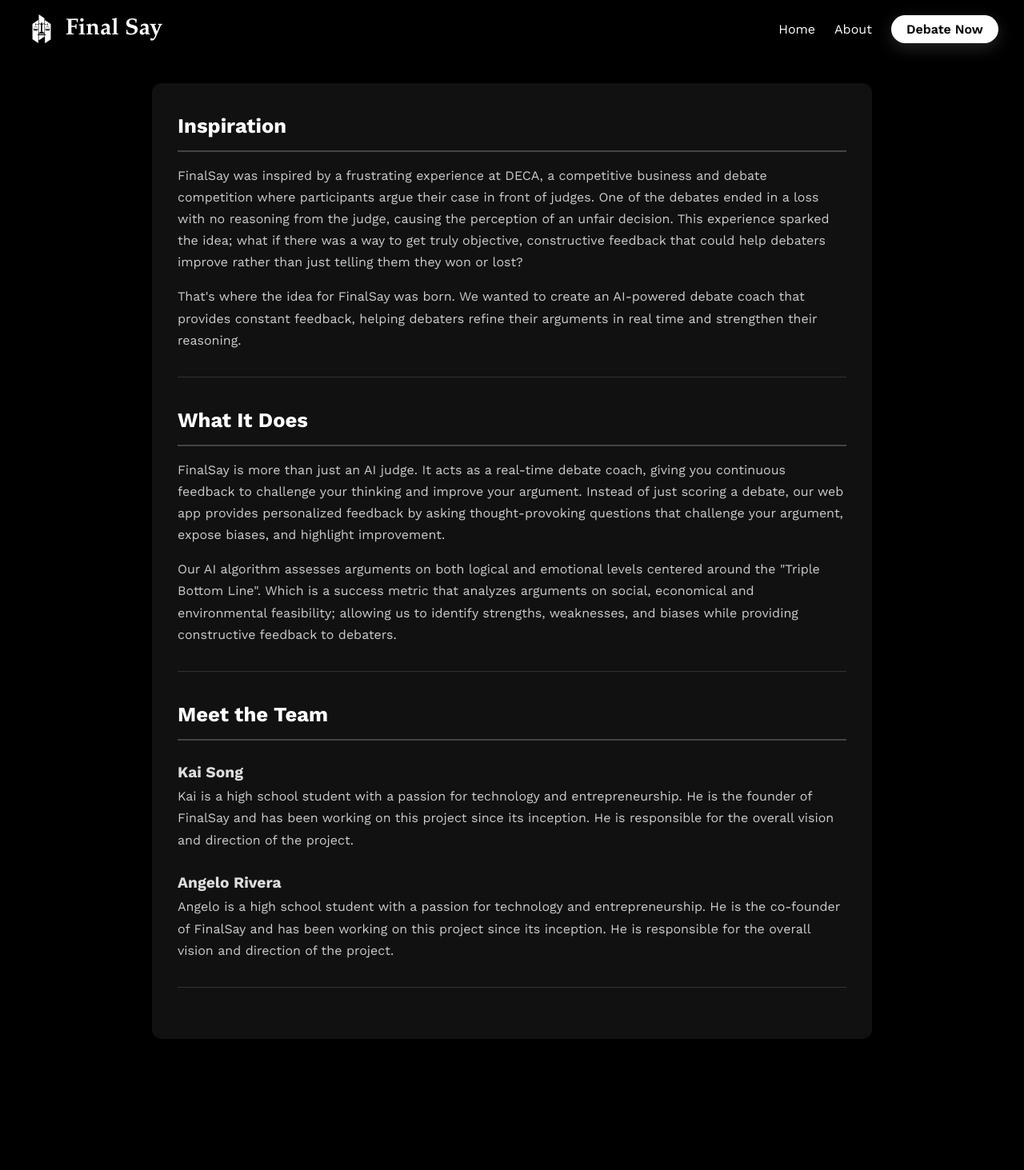
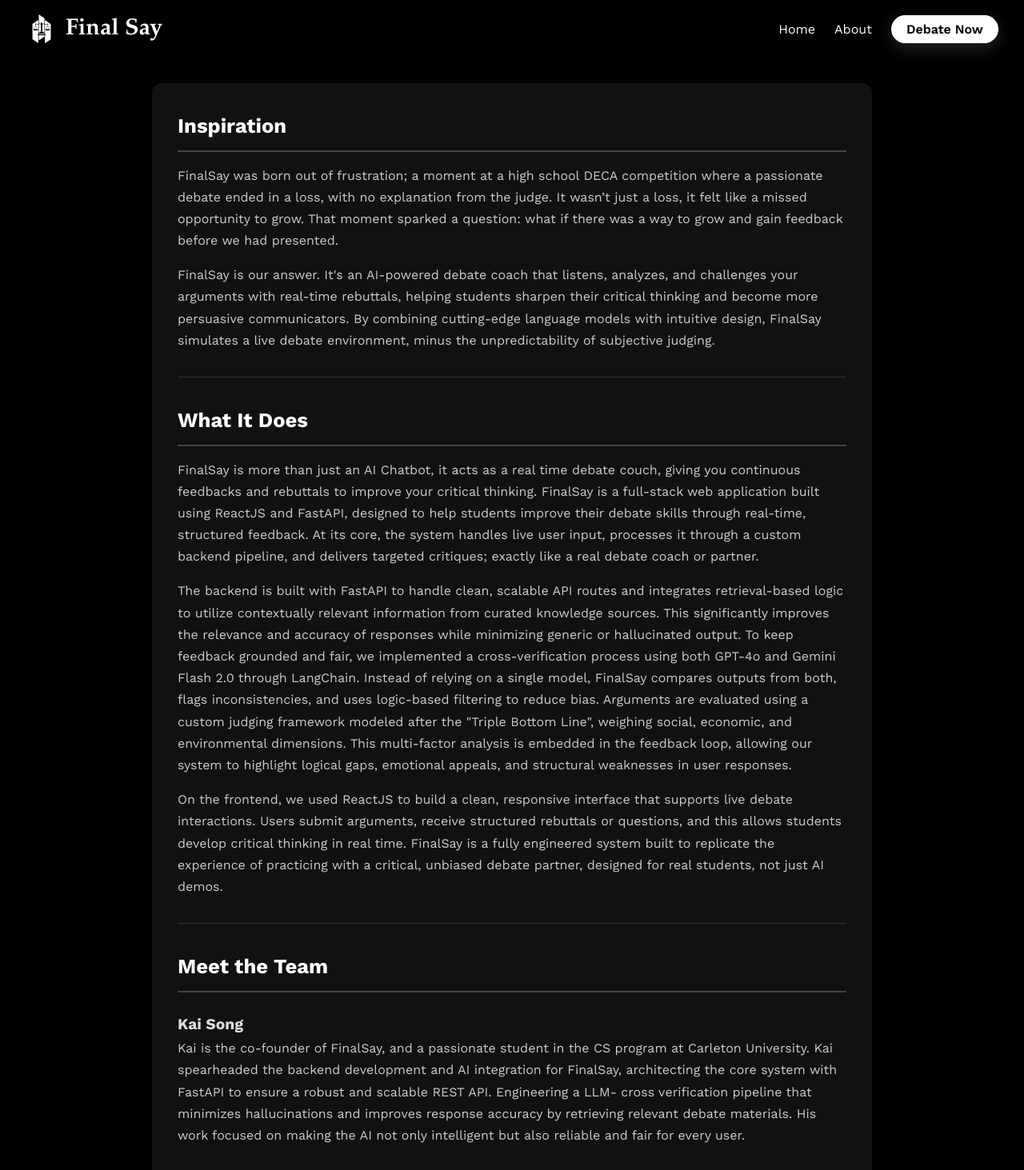
Before and after one commit to KaiSong06/Final-Say, a React (Vite) app in the folder frontend/: page /about in a window 1280 px wide. Shown: the top 1463 px of the page at 80% size. Before the commit the page ends 1331 px from the top, so only its background shows below. Built offline with nearby package versions, Linux system fonts and the light colour scheme.

Commit message:
descriptions

```diff
--- a/frontend/src/pages/About.jsx
+++ b/frontend/src/pages/About.jsx
@@ -3,20 +3,23 @@
   <div className = "about">
     <div className = "inspiration">
       <h3>Inspiration</h3>
-      <p>FinalSay was inspired by a frustrating experience at DECA, a competitive business and debate competition where participants argue their case in front of judges. One of the debates ended in a loss with no reasoning from the judge, causing the perception of an unfair decision. This experience sparked the idea; what if there was a way to get truly objective, constructive feedback that could help debaters improve rather than just telling them they won or lost?</p>
-      <p>That's where the idea for FinalSay was born. We wanted to create an AI-powered debate coach that provides constant feedback, helping debaters refine their arguments in real time and strengthen their reasoning.</p>
+      <p>FinalSay was born out of frustration; a moment at a high school DECA competition where a passionate debate ended in a loss, with no explanation from the judge. It wasn’t just a loss, it felt like a missed opportunity to grow. That moment sparked a question: what if there was a way to grow and gain feedback before we had presented.</p>
+      <p>FinalSay is our answer. It's an AI-powered debate coach that listens, analyzes, and challenges your arguments with real-time rebuttals, helping students sharpen their critical thinking and become more persuasive communicators. By combining cutting-edge language models with intuitive design, FinalSay simulates a live debate environment, minus the unpredictability of subjective judging.</p>
     </div>
     <div className = "what-it-does">
       <h3>What It Does</h3>
-      <p>FinalSay is more than just an AI judge. It acts as a real-time debate coach, giving you continuous feedback to challenge your thinking and improve your argument. Instead of just scoring a debate, our web app provides personalized feedback by asking thought-provoking questions that challenge your argument, expose biases, and highlight improvement.</p>
-      <p>Our AI algorithm assesses arguments on both logical and emotional levels centered around the "Triple Bottom Line". Which is a success metric that analyzes arguments on social, economical and environmental feasibility; allowing us to identify strengths, weaknesses, and biases while providing constructive feedback to debaters.</p>
+      <p>FinalSay is more than just an AI Chatbot, it acts as a real time debate couch, giving you continuous feedbacks and rebuttals to improve your critical thinking. FinalSay is a full-stack web application built using ReactJS and FastAPI, designed to help students improve their debate skills through real-time, structured feedback. At its core, the system handles live user input, processes it through a custom backend pipeline, and delivers targeted critiques; exactly like a real debate coach or partner. </p>
+      <p>The backend is built with FastAPI to handle clean, scalable API routes and integrates retrieval-based logic to utilize contextually relevant information from curated knowledge sources. This significantly improves the relevance and accuracy of responses while minimizing generic or hallucinated output. To keep feedback grounded and fair, we implemented a cross-verification process using both GPT-4o and Gemini Flash 2.0 through LangChain. Instead of relying on a single model, FinalSay compares outputs from both, flags inconsistencies, and uses logic-based filtering to reduce bias. Arguments are evaluated using a custom judging framework modeled after the "Triple Bottom Line", weighing social, economic, and environmental dimensions. This multi-factor analysis is embedded in the feedback loop, allowing our system to highlight logical gaps, emotional appeals, and structural weaknesses in user responses.</p>
+      <p>On the frontend, we used ReactJS to build a clean, responsive interface that supports live debate interactions. Users submit arguments, receive structured rebuttals or questions, and this allows students develop critical thinking  in real time. FinalSay is a fully engineered system built to replicate the experience of practicing with a critical, unbiased debate partner, designed for real students, not just AI demos.</p>
     </div>
     <div className = "meet-the-team">
       <h3>Meet the Team</h3>
       <h4>Kai Song</h4>
-      <p>Kai is a high school student with a passion for technology and entrepreneurship. He is the founder of FinalSay and has been working on this project since its inception. He is responsible for the overall vision and direction of the project.</p>
+      <p>Kai is the co-founder of FinalSay, and a passionate student in the CS program at Carleton University. Kai spearheaded the backend development and AI integration for FinalSay, architecting the core system with FastAPI to ensure a robust and scalable REST API. Engineering a LLM- cross verification pipeline that minimizes hallucinations and improves response accuracy by retrieving relevant debate materials. His work focused on making the AI not only intelligent but also reliable and fair for every user.</p>
       <h4>Angelo Rivera</h4>
-      <p>Angelo is a high school student with a passion for technology and entrepreneurship. He is the co-founder of FinalSay and has been working on this project since its inception. He is responsible for the overall vision and direction of the project.</p>
+      <p>Angelo the co-founder of FinalSay, a student from McMaster University in the Mechatronics Engineering program is the technical powerhouse behind FinalSay. Angelo bridges frontend and backend development to deliver a smooth and responsive user experience using ReactJS. Allowing seamless integration with advanced AI models from OpenAI and Gemini via LangChain. Committed to strategic and reliable applications Angelo ensures that our applications technical solutions align with real user needs and create a meaningful learning experience.</p>
+      <h4>Manya Hukkoo</h4>
+      <p>Manya the co-founder of FinalSay, a student from McMaster University in the Electrical Engineering program makes sure the power of FinalSay feels effortless to use. She focuses on clean design, smooth user flows, and turning complex AI feedback into something any student can actually use and understand. Manya also integrated multiple large language models, including Gemini-Flash 2.0 and GPT-4o, implementing cross-verification to detect and reduce bias in AI feedback. Committed to empowering students Manya ensures that FinalSay delivers intelligent, fast, and reliable feedback allowing students to develop critical thinking and debating skills in an accessible and responsible way.</p>
     </div>
   </div> );
 }
```
